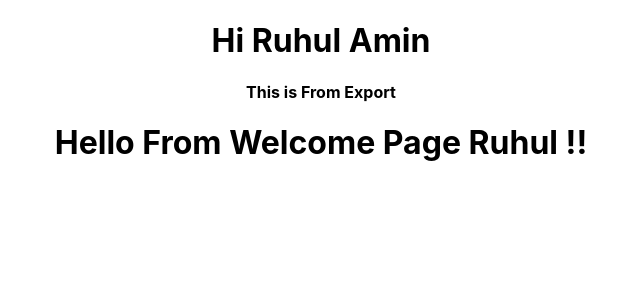
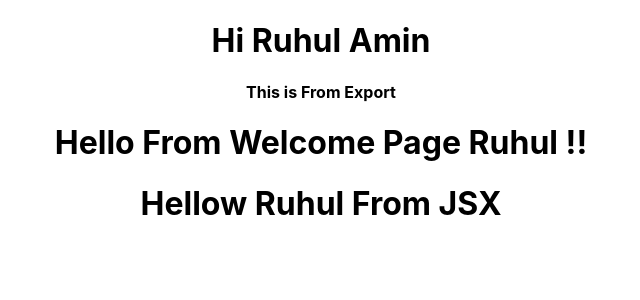
Before and after one commit to MohammadRuhulAmin/react-step-by-step-tutorial, a React (Create React App) app: page / in a window 1280 px wide. Shown: the top 300 px of the page, without its empty margins (319-959 px from the left). Built offline with nearby package versions, Linux system fonts and the light colour scheme.

Commit message:
Tutorial-8 jsx

```diff
--- a/src/App.js
+++ b/src/App.js
@@ -3,16 +3,21 @@
 import Greet from './components/Greet'
 import { ExpGreet } from './components/ExportGreet';
 import Welcome from './components/Welcome';
+import Hello from './components/Hello';
 function App() {
   return (
     <div className="App">
       <Greet/>
       <ExpGreet/>
       <Welcome/>
+      <Hello/>
     </div>
   );
 }
 
 
 
+
+
+
 export default App;
--- /dev/null
+++ b/src/components/Hello.js
@@ -0,0 +1,11 @@
+import React from 'react'
+
+const Hello =  ()=>{
+    return (
+       <div>
+            <h1>Hellow Ruhul From JSX</h1>
+       </div>
+    )
+
+}
+export default Hello
```
